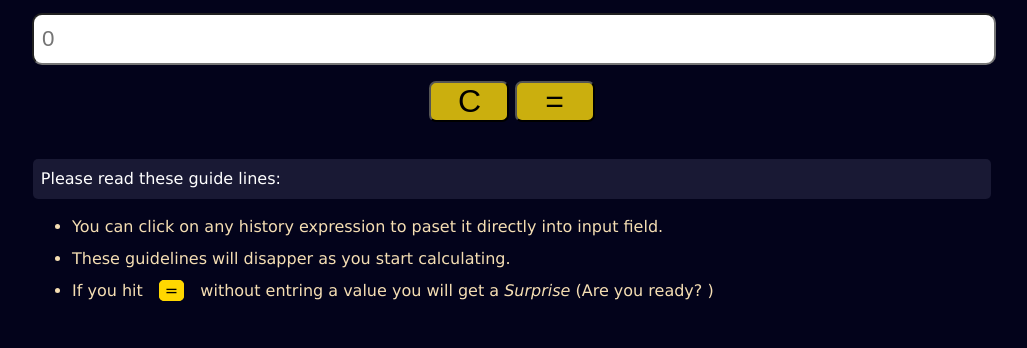
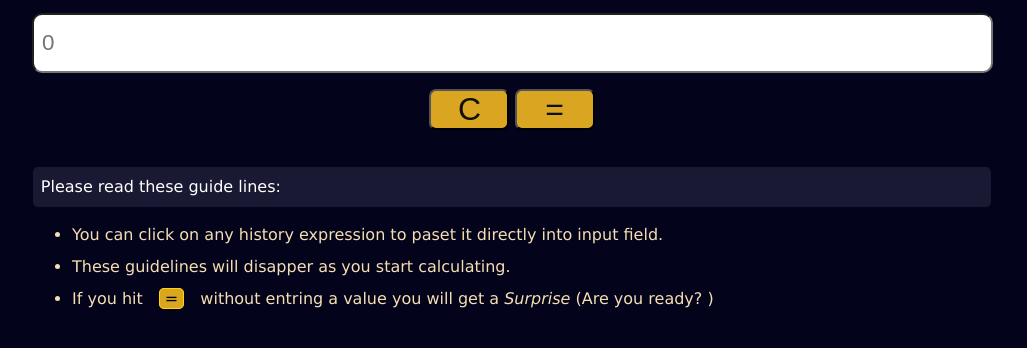
Before and after one commit to usmandev24/Standard_Calculator, a plain HTML site: page index.html in a window 1280 px wide. Shown: the part 70-418 px from the top of the page, without its empty margins (128-1155 px from the left). Drawn offline with Linux system fonts and the light colour scheme.

Commit message:
UI enhancement
A minor changes in UI

```diff
--- a/index.html
+++ b/index.html
@@ -1,7 +1,7 @@
 <!DOCTYPE html>
 <html lang="en">
     <head>
-        <title>Simple calculator</title>
+        <title>Standard calculator</title>
         <meta charset="utf-8">
         <meta name="viewport" content="width=device-width, initial-scale=1.0">
         <link rel="stylesheet" href="styles.css">
--- a/styles.css
+++ b/styles.css
@@ -6,10 +6,10 @@ body {
     font-family: Verdana, Geneva, Tahoma, sans-serif;
 }
 input {
-    line-height: 2rem;
+    line-height: 2.5rem;
     border-radius: 10px;
     font-size: 1.4rem;
-    width: 90vw;
+    width: 98%;
     max-width: 59rem;
     margin: auto;
     padding: .5rem;
@@ -31,19 +31,17 @@ h1 {
     width: 5rem;
     font-size: 2rem;
     border-radius: 7px;
-    background-color: rgb(203, 175, 14);
+    background-color: goldenrod;
     padding: 0;
    padding-left: 1.5rem;
    padding-right: 1.5rem;
-    color: black;
+    color: rgb(15, 15, 15);
     text-align: center;
-
    margin:  1rem auto;
-
 }
-
 .submit:hover {
-    background-color: rgb(255, 226, 61);
+    background-color: gold;
+    color: rgb(0, 0, 0);
 }
 .submit:active {
     background-color: lightgrey;
@@ -53,7 +51,7 @@ h1 {
 }
 .bold {
     border: 1px solid gold;
-    background-color: gold;
+    background-color: goldenrod;
     color: black;
     margin: 0 1em;
     border-radius: 5px;
@@ -62,8 +60,6 @@ li {
     margin-top: .5rem;
     line-height: 1.5rem;
 }
-
-
 h2 {
     text-align: center;
     border: 1px solid white;
@@ -74,7 +70,6 @@ h2 {
     margin-left: auto;
     margin-right: auto;
     line-height: 3rem;
-
 }
 
 p {
@@ -133,4 +128,7 @@ li {
     h1 {
         font-size: 1.8rem;
     }
+    input {
+        width: 95%;
+    }
 }
```
